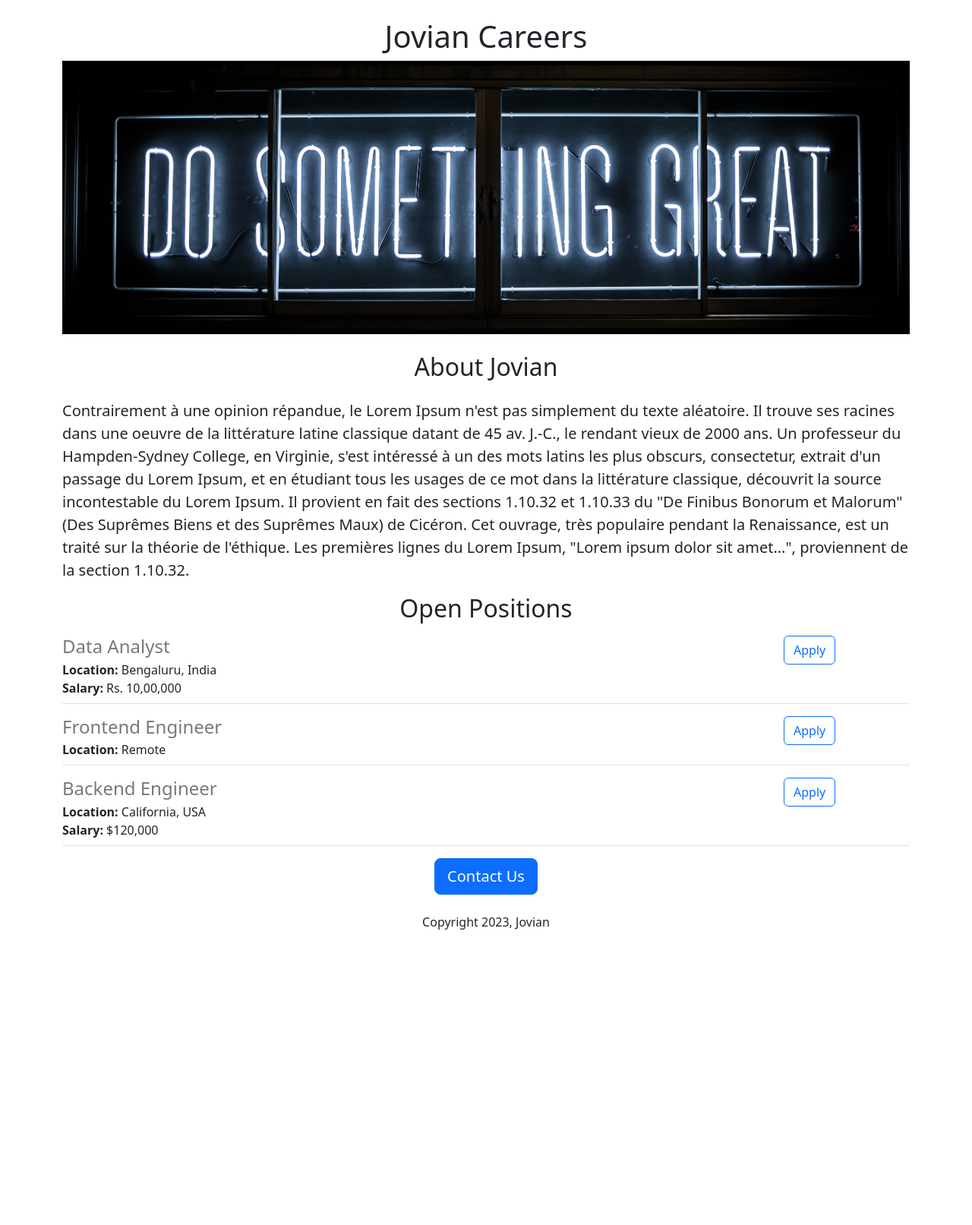
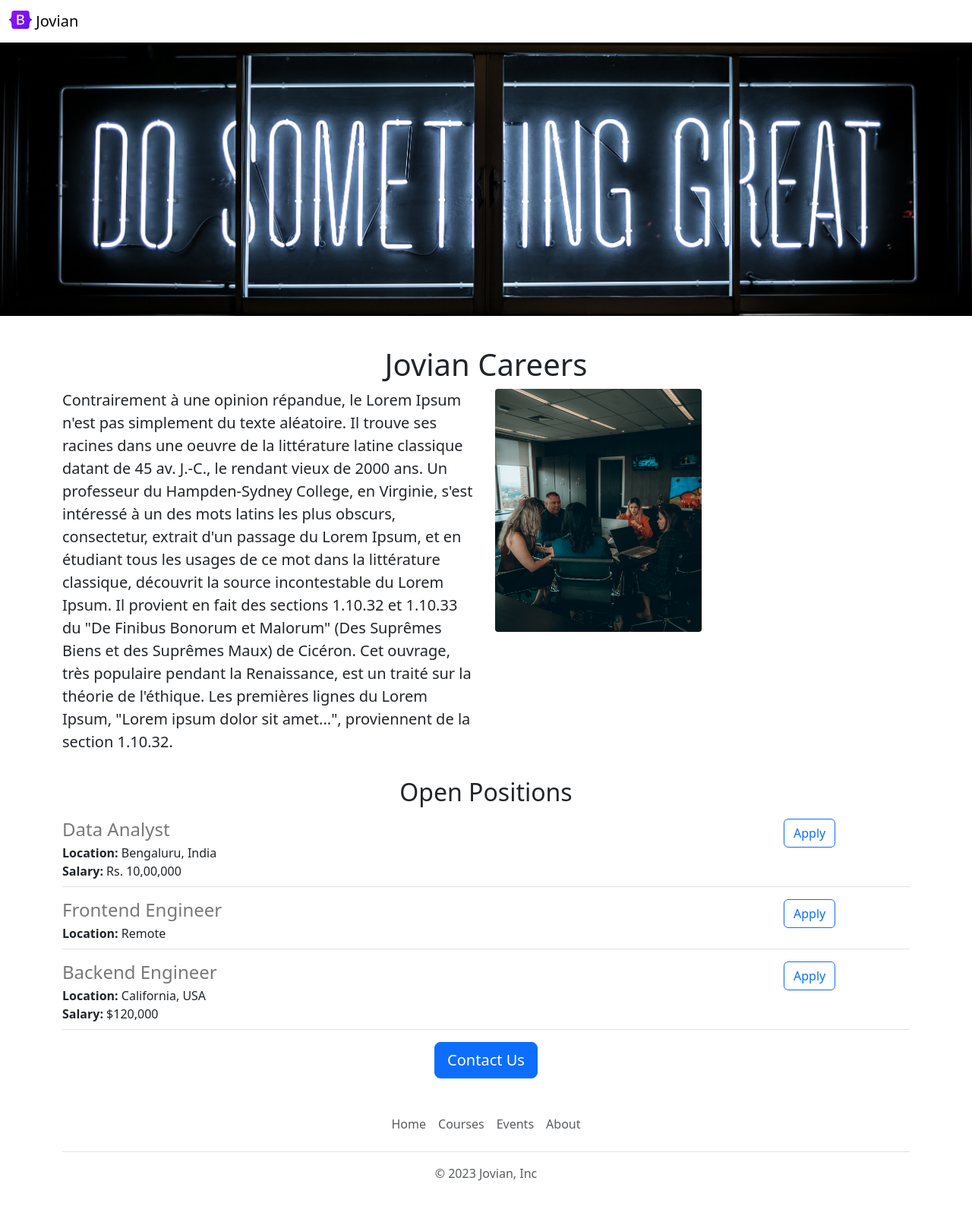
Before and after one commit to oyaoya/jovian-careers-website, a Flask app: page / in a window 1280 px wide. Shown: the whole page at 76% size. Before the commit the page ends 1224 px from the top, so only its background shows below. Run offline with Flask 3, Linux system fonts and the light colour scheme.

Commit message:
functional ans esthetics deployment

```diff
--- /dev/null
+++ b/templates/footer.html
@@ -0,0 +1,11 @@
+<div class="container">
+  <footer class="py-3 my-4">
+    <ul class="nav justify-content-center border-bottom pb-3 mb-3">
+      <li class="nav-item"><a href="/" class="nav-link px-2 text-body-secondary">Home</a></li>
+      <li class="nav-item"><a href="/learn" class="nav-link px-2 text-body-secondary">Courses</a></li>
+      <li class="nav-item"><a href="/events" class="nav-link px-2 text-body-secondary">Events</a></li>
+      <li class="nav-item"><a href="/about" class="nav-link px-2 text-body-secondary">About</a></li>
+    </ul>
+    <p class="text-center text-body-secondary">&copy; 2023 Jovian, Inc</p>
+  </footer>
+</div>
--- a/templates/home.html
+++ b/templates/home.html
@@ -16,11 +16,18 @@
   </head>
   </head>
   <body>
-    <div class="container">
+    {% include 'nav.html' %}
+    <img src="/static/jovianbanner.jpg" alt="Jovian Careers banner" id="banner" class="img-fluid">
+<div class="container">
     <h1 class="text-center mt-4">Jovian Careers</h1>
-    <img src="/static/jovianbanner.jpg" alt="Jovian Careers banner" id="banner" class="img-fluid">
-    <h2 class="text-center mt-2 mb-4">About Jovian</h2>
+    <div class="row" style="margin-bottom:16px">
+      <div class="col-md-6">
     <p class="lead">Contrairement à une opinion répandue, le Lorem Ipsum n'est pas simplement du texte aléatoire. Il trouve ses racines dans une oeuvre de la littérature latine classique datant de 45 av. J.-C., le rendant vieux de 2000 ans. Un professeur du Hampden-Sydney College, en Virginie, s'est intéressé à un des mots latins les plus obscurs, consectetur, extrait d'un passage du Lorem Ipsum, et en étudiant tous les usages de ce mot dans la littérature classique, découvrit la source incontestable du Lorem Ipsum. Il provient en fait des sections 1.10.32 et 1.10.33 du "De Finibus Bonorum et Malorum" (Des Suprêmes Biens et des Suprêmes Maux) de Cicéron. Cet ouvrage, très populaire pendant la Renaissance, est un traité sur la théorie de l'éthique. Les premières lignes du Lorem Ipsum, "Lorem ipsum dolor sit amet...", proviennent de la section 1.10.32.</p>
+      </div>
+      <div class="d-none d-md-block col-md-6">
+      <img src="/static/poeple.jpg" alt="Jovian Careers poeple" id="" style="height:320px; border-radius:4px;">
+      </div>
+    </div>
     <h2 class="text-center">Open Positions</h2>
     <p>
       {% for job in jobs %}
@@ -28,9 +35,11 @@
       {% endfor %}
     </p>
       <div class="text-center">
-    <button class="btn btn-primary btn-lg">Contact Us</button>
-        <p class="mt-4">Copyright 2023, Jovian</p>
+    <a href=" mailto:hello@jovian.ai?subject=Question%20about%20Job%20Openings&body=My%20name%3A%20%3Cyour%20name%20here%3E%0D%0A%0D%0AMy%20question%3A%20%3Center%20question%20here%3E%0D%0A " class="btn btn-primary btn-lg">Contact Us</a>
+
       </div>
     </div>
+    {% include 'footer.html' %}
+
   </body>
 </html>
--- a/templates/jobitem.html
+++ b/templates/jobitem.html
@@ -9,7 +9,7 @@
       {% endif %}
     </div>
     <div class="col-2">
-        <button type="button" class="btn btn-outline-primary float-right align-middle">Apply</button>
+        <a href=" mailto:hello@jovian.ai?subject=Application%20for%20{{job.title}}&body=My%20name%3A%20%3Cyour%20name%20here%3E%0D%0A%0D%0AMy%20Resume%20link%3A%20%3Cresume%20link%3E%0D%0A%0D%0AMy%20LinkedIn%20link%3A%20%3Clinkedin%20link%3E " type="button" class="btn btn-outline-primary float-right align-middle">Apply</a>
     </div>
   </div>
 </div>
--- /dev/null
+++ b/templates/nav.html
@@ -0,0 +1,9 @@
+<nav class="navbar shadow-sm fixed-top bg-white">
+  <div class="container-fluid">
+    <a class="navbar-brand" href="#">
+      <img src="/static/bootstrap-logo.svg" alt="Logo" width="30" height="24" class="d-inline-block align-text-top">
+      Jovian
+    </a>
+  </div>
+</nav>
+<div style="height:56px"></div>
```
Also changed, not shown: static/bootstrap-logo.svg (added), static/poeple.jpg (added).
